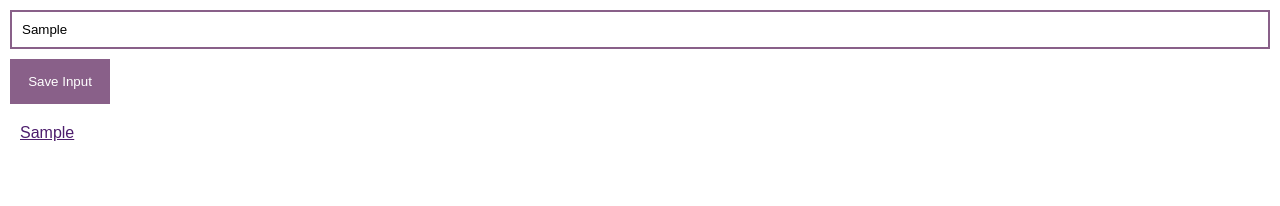
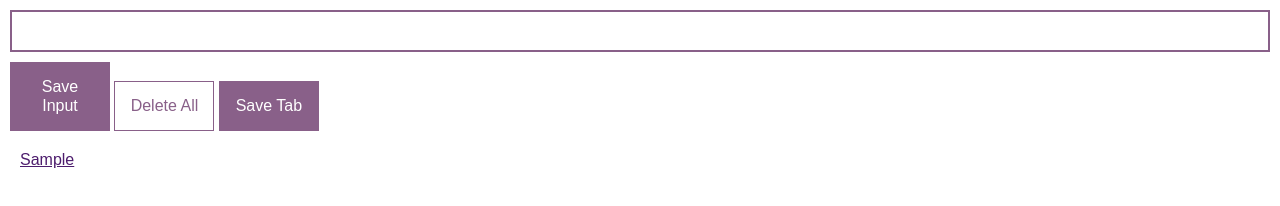
Before and after one commit to praisejahuzoma/Pj-tab-saver, a browser extension: page index.html in a window 1280 px wide. Both pictures are taken after typing "Sample" into the empty fields and a click on the button "Save Input". Drawn offline with nearby package versions, Linux system fonts and the light colour scheme.

Commit message:
update site

```diff
--- a/index.html
+++ b/index.html
@@ -3,6 +3,7 @@
 <head>
     <meta charset="UTF-8">
     <meta name="viewport" content="width=device-width, initial-scale=1.0">
+    <link rel="stylesheet" href="https://cdnjs.cloudflare.com/ajax/libs/normalize/8.0.1/normalize.css">
     <link rel="stylesheet" href="style.css">
     <title>save-link</title>
 </head>
@@ -10,10 +11,11 @@
 <body>
     <input type="text" id="input-el"/>
     <button id="input-btn" >Save Input</button>
+    <button id="delete-btn">Delete All</button>
+    <button id="tab-btn">Save Tab</button>
     <ul id="ul-el">
-
     </ul>
-    <script src="main.js"></script>
+    <script src="index.js"></script>
 </body>
 
 </html>
--- /dev/null
+++ b/index.js
@@ -0,0 +1,47 @@
+let myLeads = []
+const inputEl = document.getElementById("input-el")
+const inputBtn = document.getElementById("input-btn")
+const ulEl = document.getElementById("ul-el")
+const deleteBtn = document.getElementById("delete-btn")
+const leadsFromLocalStorage = JSON.parse( localStorage.getItem("myLeads") )
+const tabBtn = document.getElementById("tab-btn")
+
+if (leadsFromLocalStorage) {
+    myLeads = leadsFromLocalStorage
+    render(myLeads)
+}
+
+tabBtn.addEventListener("click", function(){
+    chrome.tabs.query({active: true, currentWindow: true}, function(tabs){
+        myLeads.push(tabs[0].url)
+        localStorage.setItem("myLeads", JSON.stringify(myLeads) )
+        render(myLeads)
+    })
+})
+
+function render(leads) {
+    let listItems = ""
+    for (let i = 0; i < leads.length; i++) {
+        listItems += `
+            <li>
+                <a target='_blank' href='${leads[i]}'>
+                    ${leads[i]}
+                </a>
+            </li>
+        `
+    }
+    ulEl.innerHTML = listItems
+}
+
+deleteBtn.addEventListener("dblclick", function() {
+    localStorage.clear()
+    myLeads = []
+    render(myLeads)
+})
+
+inputBtn.addEventListener("click", function() {
+    myLeads.push(inputEl.value)
+    inputEl.value = ""
+    localStorage.setItem("myLeads", JSON.stringify(myLeads) )
+    render(myLeads)
+})
--- a/main.js
+++ /dev/null
@@ -1,25 +0,0 @@
-let myLeads = []
-const inputEl = document.getElementById("input-el")
-const saveBtn = document.getElementById("input-btn")
-const ulEl= document.getElementById("ul-el")
-
-saveBtn.addEventListener("click", function(){
-    myLeads.push(inputEl.value)
-    console.log(myLeads)
-    renderLead()
-})
-
-function renderLead(){
-    let listItems = ""
-    for (let i = 0; i < myLeads.length; i++){
-        listItems += `
-        <li>
-            <a target='_blank' href="${myLeads[i]}">
-                ${myLeads[i]}
-            </a>
-        </li>
-    `
-
-    }
-    ulEl.innerHTML = listItems
-}
--- a/style.css
+++ b/style.css
@@ -19,10 +19,15 @@ button{
     width: 100px;
     padding: 15px;
     margin-top: 10px;
-    background-color: #896089;
+    background: #896089;
     cursor: pointer;
-    border: none;
+    border: 1px solid #896089 ;
     color: white;
+}
+
+#delete-btn{
+  color: #896089;
+  background-color: rgb(255, 255, 255);
 }
 
 ul{
```
Also changed, not shown: manifest.json, 1 other file.
